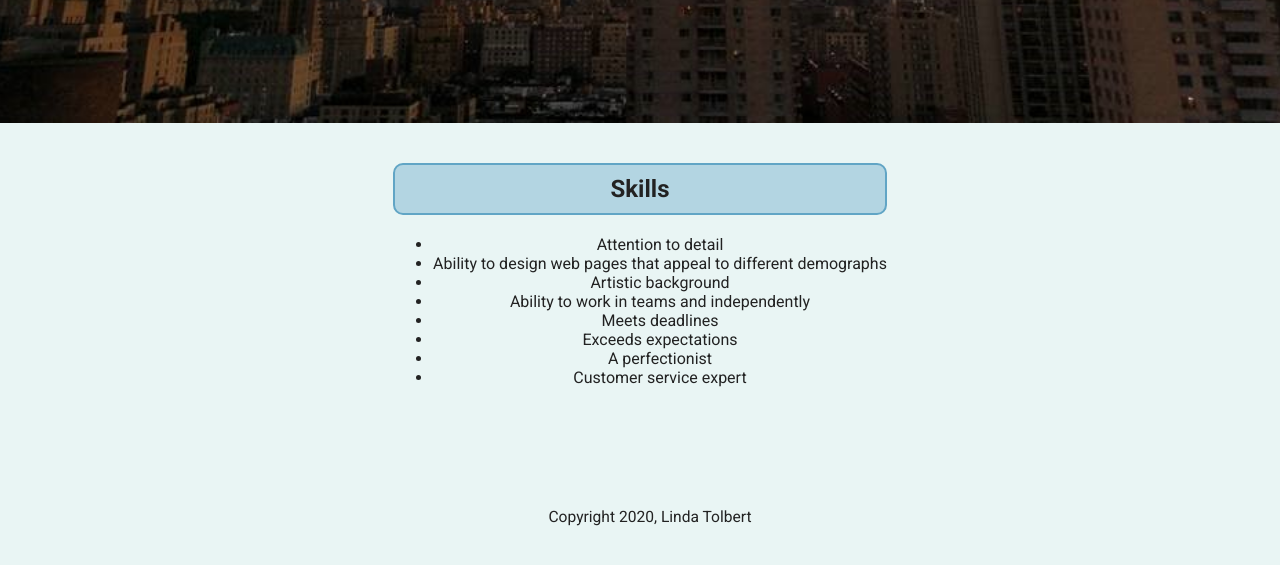
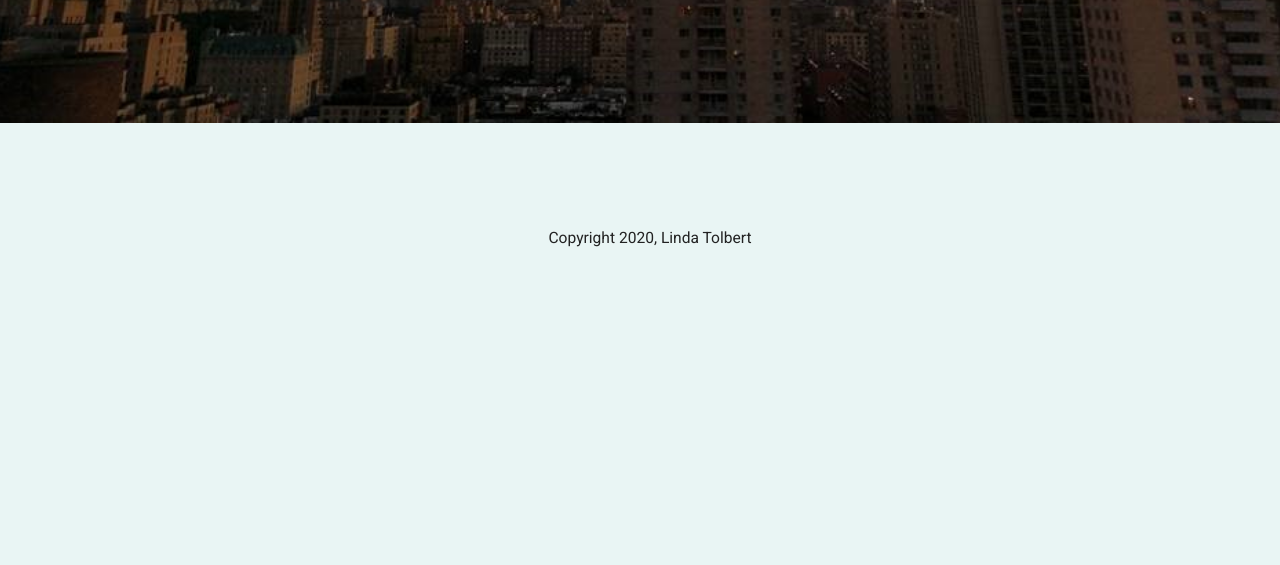
Before and after one commit to Lindaxnyc/Treehouse-Tech-Degree-Unit-1-, a plain HTML site: page skills.html in a window 1280 px wide. Shown: the part 347-912 px from the top of the page. After the commit the page ends 800 px from the top, so only its background shows below. Drawn offline with Linux system fonts and the light colour scheme; a web font is replaced by a local one.

Commit message:
Code switch

```diff
--- a/skills.html
+++ b/skills.html
@@ -22,20 +22,6 @@
     <h1 class="tag name">Linda Tolbert, Web Designer</h1>
   </header>
 
-    <main class="flex">
-      <div>
-        <h2 class="card-title">Skills</h2>
-        <Ul>
-          <li>Attention to detail</li>
-          <li>Ability to design web pages that appeal to different demographs</li>
-          <li>Artistic background</li>
-          <li>Ability to work in teams and independently</li>
-          <li>Meets deadlines</li>
-          <li>Exceeds expectations</li>
-          <li>A perfectionist</li>
-          <li>Customer service expert</li>
-        </Ul>
-      </div>
     </main>
     <footer>
       <ul>
```
Also changed, not shown: contact.html (+4 -4 lines). Lines whose indentation alone changed are shown as unchanged.
